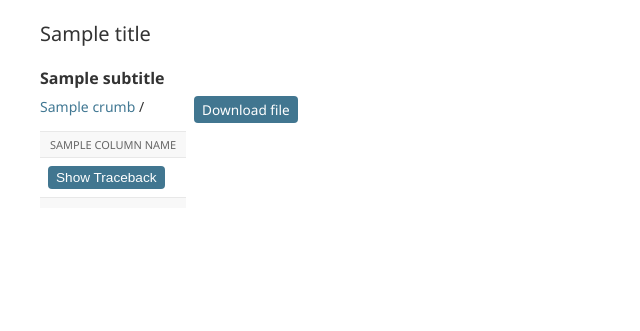
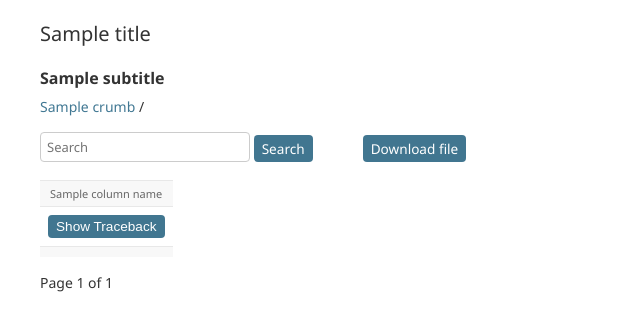
Before and after one commit to AleksanderWojsz/django-admin-logs-viewer, a Django app: template django_admin_logs_viewer/templates/admin/logs_file.html in a window 1280 px wide. Shown: the part 92-423 px from the top of the page, without its empty margins (0-640 px from the left). Run offline with Django 5.2, Linux system fonts and the light colour scheme; the template is opened without the code that fills it: most values are stand-ins (such as "Sample title", 1, 10 or a date in 2020).

Commit message:
Added pagination

```diff
--- a/django_admin_logs_viewer/settings.py
+++ b/django_admin_logs_viewer/settings.py
@@ -207,3 +207,5 @@ LOGS_PARSER = {
 #     "pattern": r'\{\s*"level"\s*:\s*"([^"]+)"\s*,\s*"datetime"\s*:\s*"([^"]+)"\s*,\s*"source"\s*:\s*"([^"]+)"\s*,\s*"file"\s*:\s*"([^"]+)"\s*,\s*"message"\s*:\s*"([^"]+)"\s*\}',
 #     "column_names": ["LEVEL", "TIME", "OTHER", "OTHER", "MESSAGE"]
 # }
+
+LOGS_ROWS_PER_PAGE = 100
--- a/django_admin_logs_viewer/templates/admin/logs_dir.html
+++ b/django_admin_logs_viewer/templates/admin/logs_dir.html
@@ -1,6 +1,5 @@
 {% extends "admin/base_site.html" %}
 {% block content %}
-<div style="display:flex; flex-direction: row; column-gap: 50px;">
 <nav>
     {% for crumb in breadcrumb %}
         {% if forloop.first %}
@@ -13,7 +12,8 @@
     {% endfor %}
 </nav>
 
-    <p><a href="?path={{ current_path }}&download=1" class="button">Download directory</a></p>
+<div style="margin-bottom: 1rem; margin-top: 1rem;">
+    <a href="?path={{ current_path }}&download=1" class="button">Download directory</a>
 </div>
 
 <ul>
--- a/django_admin_logs_viewer/templates/admin/logs_file.html
+++ b/django_admin_logs_viewer/templates/admin/logs_file.html
@@ -1,6 +1,6 @@
 {% extends "admin/base_site.html" %}
 {% block content %}
-<div style="display:flex; flex-direction: row; column-gap: 50px;">
+
 <nav>
     {% for crumb in breadcrumb %}
         {% if forloop.first %}
@@ -13,9 +13,16 @@
     {% endfor %}
 </nav>
 
-    <p><a href="?path={{ current_path }}&download=1" class="button">Download file</a></p>
+<div style="display:flex; flex-direction: row; align-items: center; column-gap: 50px; margin-bottom: 1rem; margin-top: 1rem;">
+
+    <form method="get">
+        <input type="hidden" name="path" value="{{ current_path }}">
+        <input type="text" name="search_query" placeholder="Search" value="{{ search_query }}">
+        <button type="submit" class="button">Search</button>
+    </form>
+
+    <a href="?path={{ current_path }}&download=1" class="button">Download file</a>
 </div>
-
 
 {% if rows %}
     <table>
@@ -53,17 +60,56 @@
     <pre>{{ content }}</pre>
 {% endif %}
 
+<div class="pagination">
+    {% if page_obj.has_previous %}
+        <a href="?path={{ current_path }}&page=1{% if search_query %}&search_query={{ search_query }}{% endif %}">Start</a>
+        <a href="?path={{ current_path }}&page={{ page_obj.previous_page_number }}{% if search_query %}&search_query={{ search_query }}{% endif %}">← Previous</a>
+    {% endif %}
+
+    <span>Page {{ page_obj.number }} of {{ page_obj.paginator.num_pages }}</span>
+
+    {% if page_obj.has_next %}
+        <a href="?path={{ current_path }}&page={{ page_obj.next_page_number }}{% if search_query %}&search_query={{ search_query }}{% endif %}">Next →</a>
+        <a href="?path={{ current_path }}&page={{ page_obj.paginator.num_pages }}{% if search_query %}&search_query={{ search_query }}{% endif %}">End</a>
+    {% endif %}
+</div>
+
+
 <style>
+thead {
+    position: sticky;
+    top: 0;
+}
+
+thead th {
+    text-transform: none;
+}
+
 .traceback-wrapper pre {
     overflow-x: auto;
 }
 
 a.button,
+button.button,
 #show-traceback-button {
     font-size: 0.85rem;
     padding: 4px 8px;
 }
+
+.pagination {
+    margin-top: 1rem;
+    display: flex;
+    align-items: center;
+    gap: 1rem;
+}
+
+.pagination a {
+    padding: 4px 8px;
+    border: 1px solid #ccc;
+    border-radius: 4px;
+}
 </style>
+
 
 <script>
 function toggleTraceback(button) {
@@ -77,4 +123,5 @@ function toggleTraceback(button) {
     }
 }
 </script>
+
 {% endblock %}
```
Also changed, not shown: django_admin_logs_viewer/management/commands/generate_logs.py (+6 -5 lines), django_admin_logs_viewer/views/logs_viewer.py (+24 -9 lines). Lines whose indentation alone changed are shown as unchanged.
